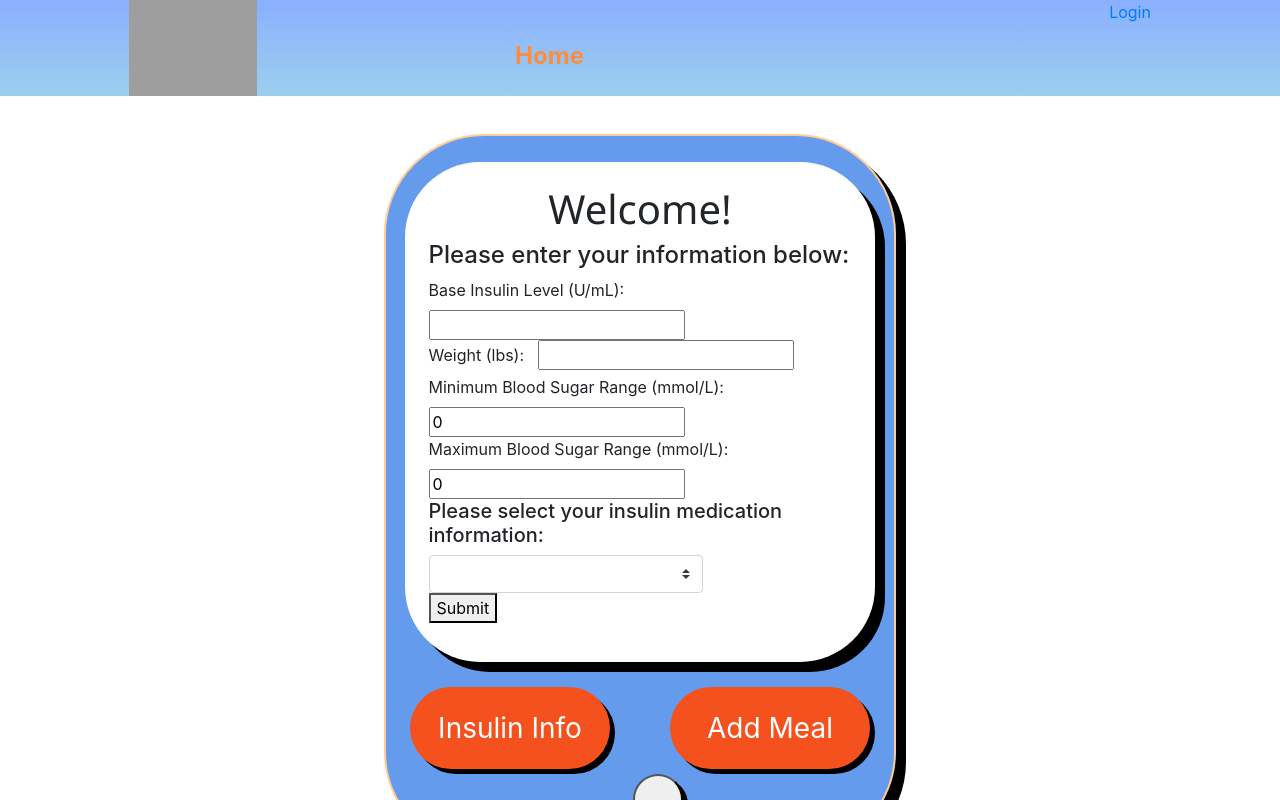
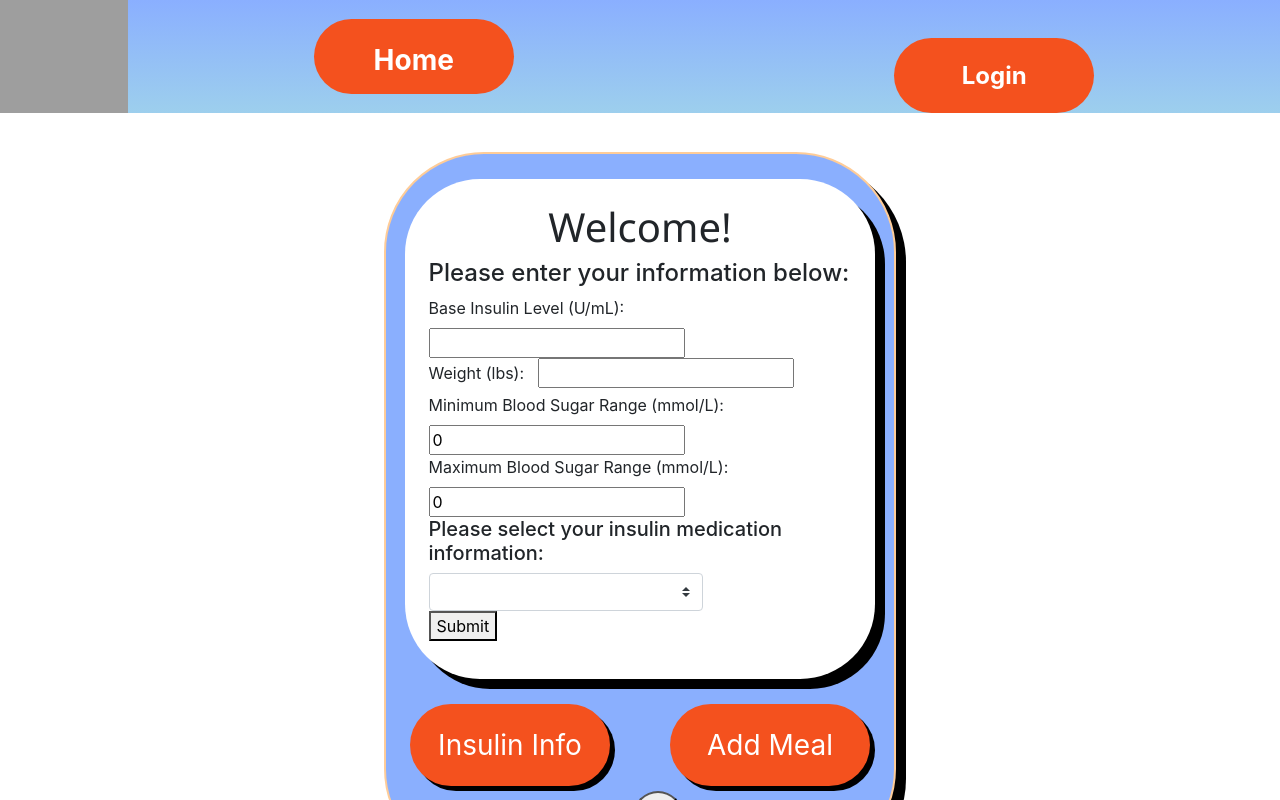
Before and after one commit to samhaile7/SugarSync_Insulin_Tracker_Application, a Vue app in the folder vue/: page /insulindevice in a window 1280 px wide. Shown: the top 800 px of the page. Built offline with nearby package versions, Linux system fonts and the light colour scheme; grey boxes are pictures that could not be loaded.

Commit message:
push correct log buttons

```diff
--- a/vue/src/components/TheDevice.vue
+++ b/vue/src/components/TheDevice.vue
@@ -95,7 +95,7 @@ export default {
 
 
 .deviceborder {
-  background-color: rgb(101, 155, 236);
+  background-color: #8aaffe;
     display: grid;
     border-radius: 100px;
     border: 2px solid #FECC98;
--- a/vue/src/components/TheHeader.vue
+++ b/vue/src/components/TheHeader.vue
@@ -8,9 +8,8 @@
         src="https://res.cloudinary.com/dzw4n2mgp/image/upload/v1681440554/capstone_assets/sugarsync_1_j4p8yx.png"
         alt=""
       />
-
-      <router-link id="home-link" v-bind:to="{ name: 'home' }">Home</router-link
-      >&nbsp;&nbsp;
+      <router-link id="home-link" v-bind:to="{name: 'home'}">Home</router-link>
+      &nbsp;&nbsp;
 
       <router-link
         class="logbuttons"
@@ -42,9 +41,7 @@ export default {
 </script>
 
 <style>
-.logbuttons {
 
-}
 
 #logo {
   grid-area: logo;
@@ -66,13 +63,17 @@ export default {
 }
 #logout-link {
   grid-area: logout-link;
-  color: rgb(252,141,62);
+  color: white;
   font-weight: bold;
   font-size: 1.5em;
   margin-top: 3%;
 }
 #login-link {
   grid-area: login-link;
+  color: white;
+  font-weight: bold;
+  font-size: 1.5em;
+  margin-top: 3%;
 }
 #add-meal-link {
   grid-area: add-meal-link;
@@ -89,5 +90,41 @@ export default {
 
   max-width: 100%;
 }
+#home-link {
+  grid-area: insulinbtn;
+  display: inline-block;
+  border-radius: 100px;
+  background-color: #f4511e;
+  border: none;
+  color: #FFFFFF;
+  text-align: center;
+  font-size: 28px;
+  padding: 20px;
+  width: 200px;
+  transition: all 0.5s;
+  cursor: pointer;
+  margin: 5px;
+  text-decoration: none;
+  height: 75px;
+  margin: auto;
+}
+.logbuttons {
+  grid-area: insulinbtn;
+  display: inline-block;
+  border-radius: 100px;
+  background-color: #f4511e;
+  border: none;
+  text-align: center;
+  font-size: 28px;
+  padding: 20px;
+  width: 200px;
+  transition: all 0.5s;
+  cursor: pointer;
+  margin: 5px;
+  text-decoration: none;
+  height: 75px;
+  margin: auto;
+  color: white;
+}
 
 </style>
```
